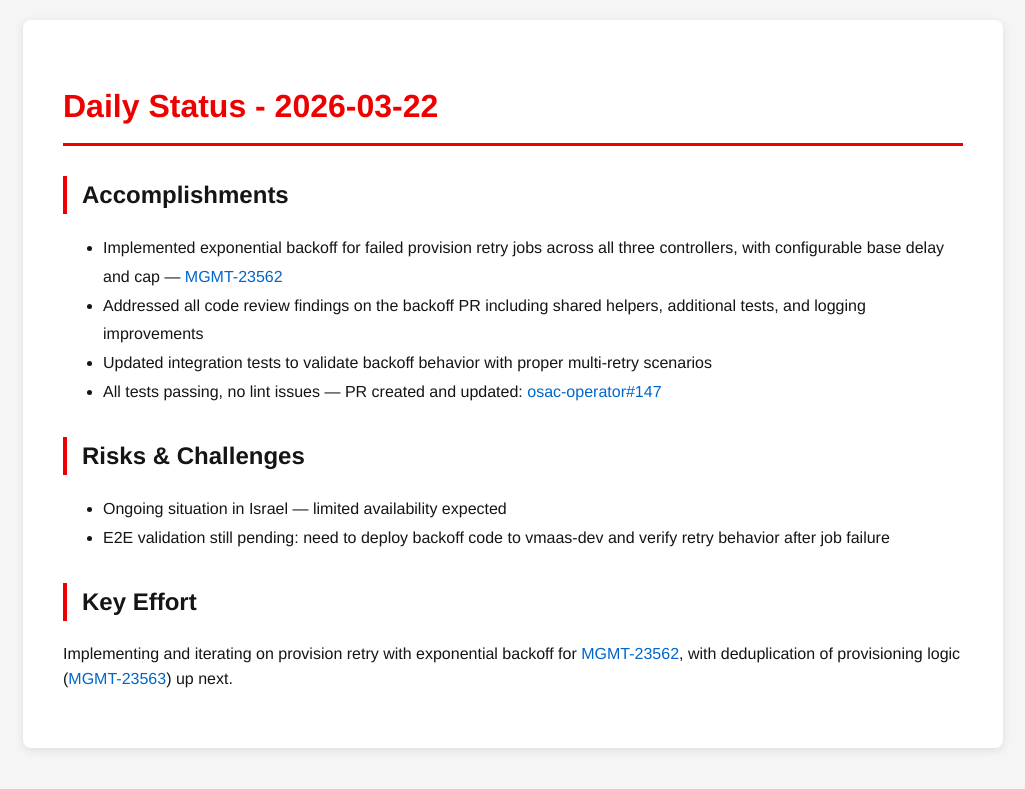
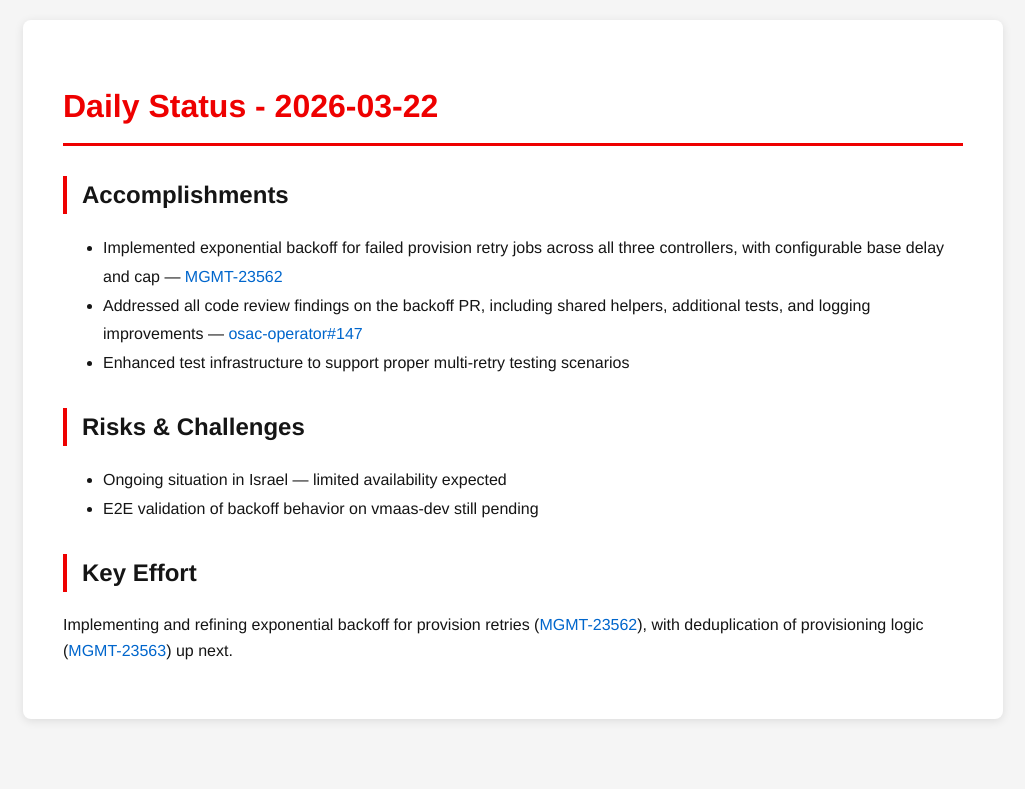
Before and after one commit to tzvatot/daily-status, a Jekyll site: the page built from 2026-03-22.md, in a window 1280 px wide. Shown: the top 789 px of the page, without its empty margins (127-1152 px from the left). Built offline with Jekyll 4.4.1, drawn with Linux system fonts in a browser that asks for light colours.

Commit message:
Daily status update - 2026-03-22

```diff
--- a/2026-03-22.md
+++ b/2026-03-22.md
@@ -8,13 +8,12 @@
 
 ## Accomplishments
 - Implemented exponential backoff for failed provision retry jobs across all three controllers, with configurable base delay and cap — [MGMT-23562](https://issues.redhat.com/browse/MGMT-23562)
-- Addressed all code review findings on the backoff PR including shared helpers, additional tests, and logging improvements
-- Updated integration tests to validate backoff behavior with proper multi-retry scenarios
-- All tests passing, no lint issues — PR created and updated: [osac-operator#147](https://github.com/osac-project/osac-operator/pull/147)
+- Addressed all code review findings on the backoff PR, including shared helpers, additional tests, and logging improvements — [osac-operator#147](https://github.com/osac-project/osac-operator/pull/147)
+- Enhanced test infrastructure to support proper multi-retry testing scenarios
 
 ## Risks & Challenges
 - Ongoing situation in Israel — limited availability expected
-- E2E validation still pending: need to deploy backoff code to vmaas-dev and verify retry behavior after job failure
+- E2E validation of backoff behavior on vmaas-dev still pending
 
 ## Key Effort
-Implementing and iterating on provision retry with exponential backoff for [MGMT-23562](https://issues.redhat.com/browse/MGMT-23562), with deduplication of provisioning logic ([MGMT-23563](https://issues.redhat.com/browse/MGMT-23563)) up next.
+Implementing and refining exponential backoff for provision retries ([MGMT-23562](https://issues.redhat.com/browse/MGMT-23562)), with deduplication of provisioning logic ([MGMT-23563](https://issues.redhat.com/browse/MGMT-23563)) up next.
```
